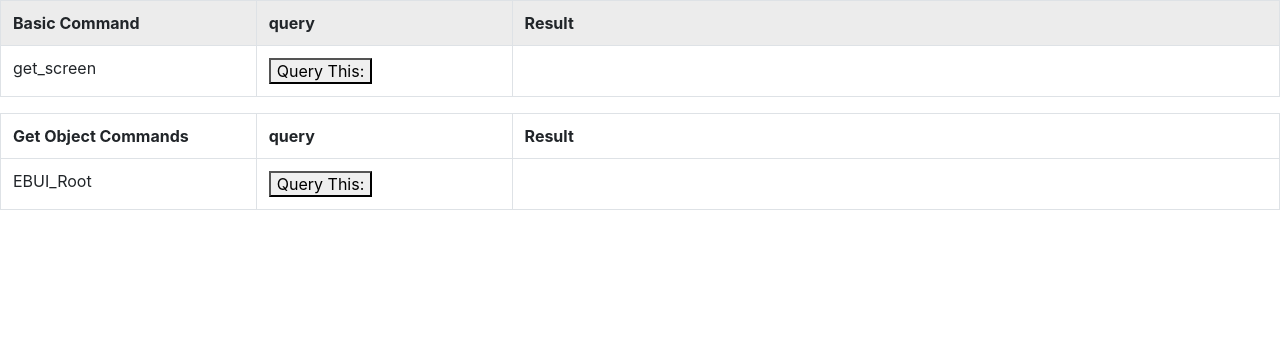
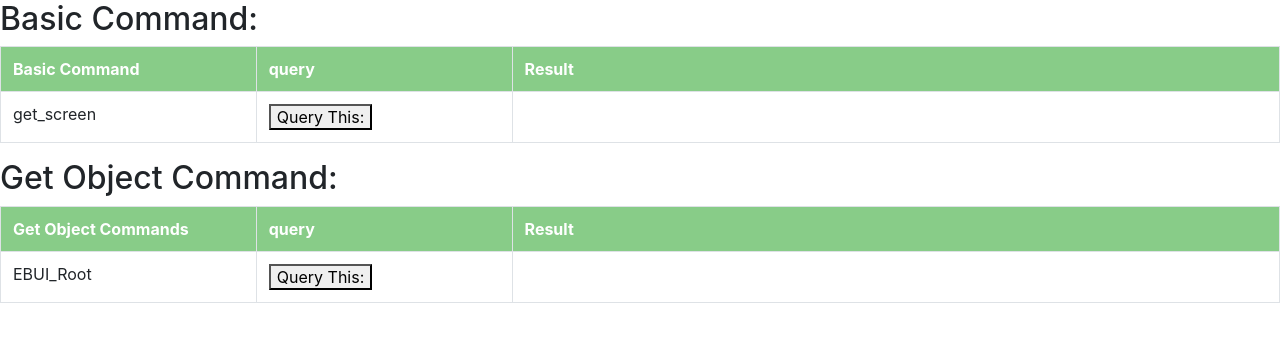
Before and after one commit to njtuxy/marvel_ui_query, a website: page public/index.html in a window 1280 px wide. Drawn offline with nearby package versions, Linux system fonts and the light colour scheme.

Commit message:
little decoration to table header

```diff
--- a/public/index.html
+++ b/public/index.html
@@ -7,13 +7,21 @@
     <script src="https://maxcdn.bootstrapcdn.com/bootstrap/3.3.5/js/bootstrap.min.js"></script>
     <link rel="stylesheet" href="http://maxcdn.bootstrapcdn.com/bootswatch/3.2.0/sandstone/bootstrap.min.css">
     <link rel="stylesheet" href="http://maxcdn.bootstrapcdn.com/font-awesome/4.2.0/css/font-awesome.min.css">
+
+
+    <style type="text/css">
+        th {
+            background-color: #88cc88;
+            color: white;
+        }
+    </style>
 </head>
 
 
 <body ng-controller="MainController">
 
-
-<table class="table table-bordered table-hover table-condensed">
+<h2> Basic Command:</h2>
+<table class="table table-bordered table-hover table-condensed success">
     <tr>
         <th class="col-md-2">
             Basic Command
@@ -50,6 +58,7 @@
 
 </table>
 
+<h2> Get Object Command:</h2>
 
 <table class="table table-bordered table-hover table-condensed">
     <tr>
```
